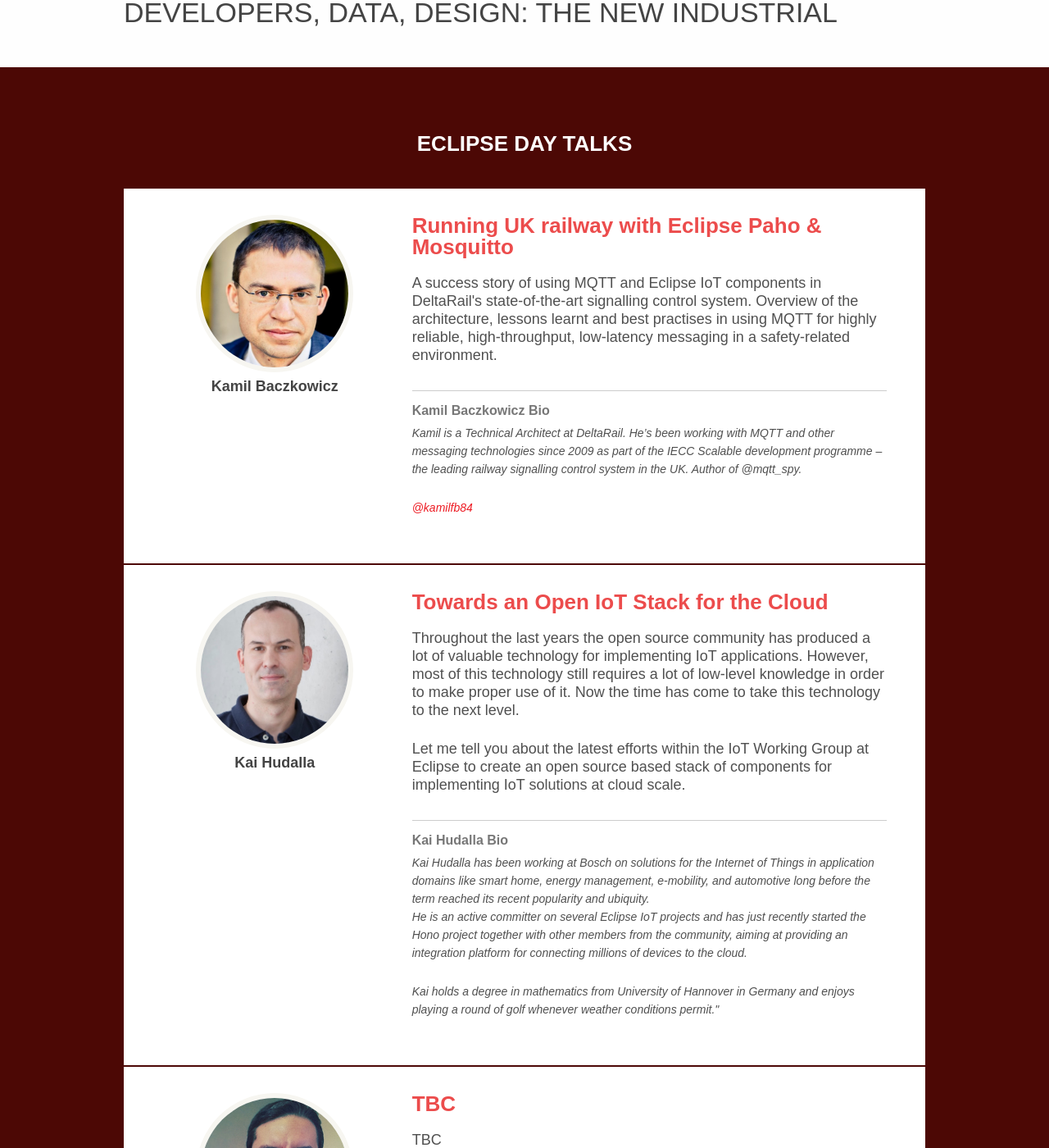
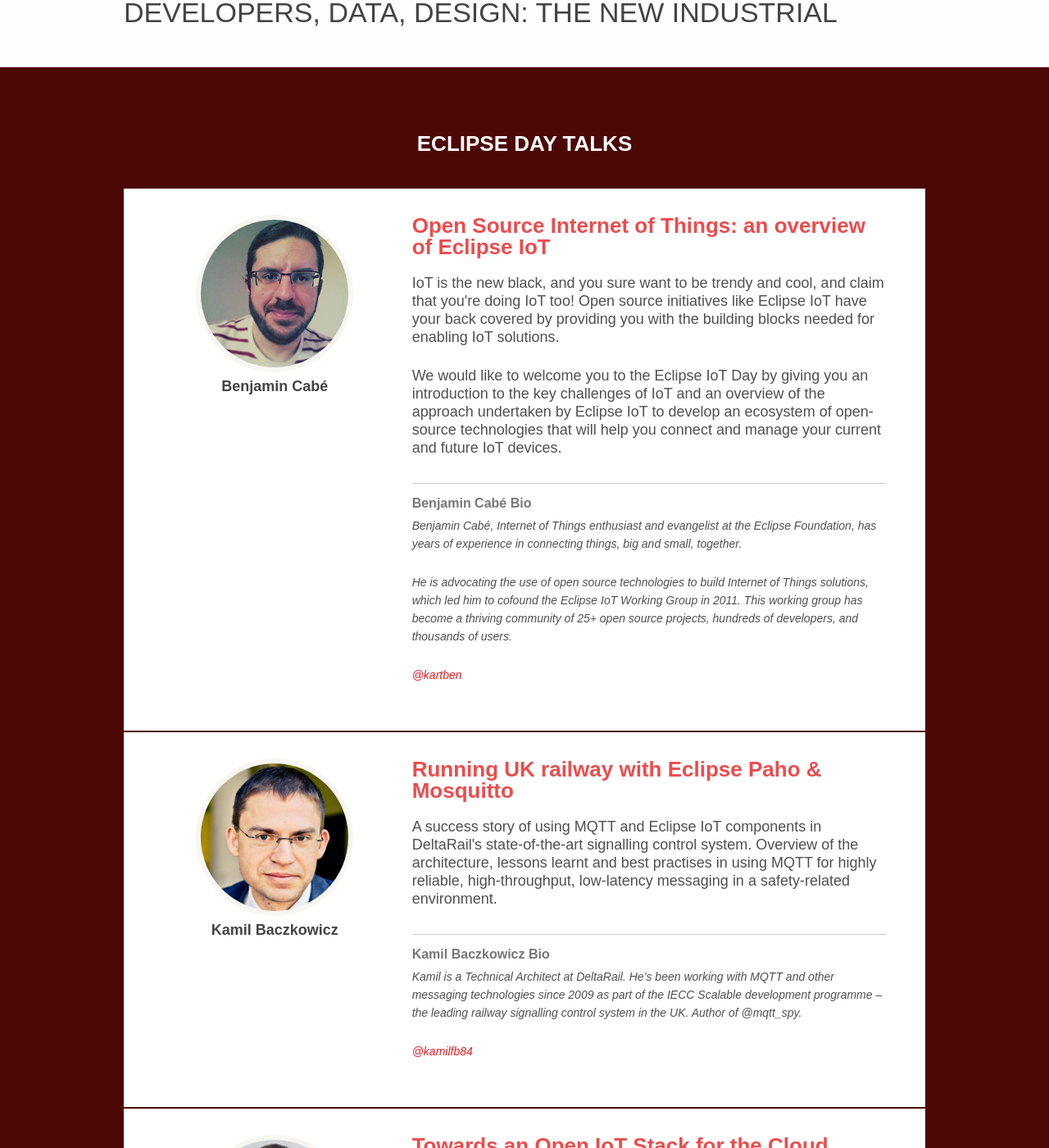
Before and after one commit to thingmonk/thingmonk.github.io, a Jekyll site: the page built from eclipse-day-talks.html, in a window 1280 px wide and 1400 px high, scrolled down 766 px. Shown: the whole window at 82% size. Built offline with Jekyll 4.4.1, drawn with Linux system fonts in a browser that asks for light colours; some of the changed text lies outside the part shown.

Commit message:
update eclipse day content

```diff
--- a/_data/eclipse_speakers.yml
+++ b/_data/eclipse_speakers.yml
@@ -1,3 +1,10 @@
+- name: Benjamin Cabé
+  photo: benjaminc.jpg
+  bio: Benjamin Cabé, Internet of Things enthusiast and evangelist at the Eclipse Foundation, has years of experience in connecting things, big and small, together. <p>He is advocating the use of open source technologies to build Internet of Things solutions, which led him to cofound the Eclipse IoT Working Group in 2011. This working group has become a thriving community of 25+ open source projects, hundreds of developers, and thousands of users.
+  talktitle: "Open Source Internet of Things: an overview of Eclipse IoT"
+  talkabstract: IoT is the new black, and you sure want to be trendy and cool, and claim that you're doing IoT too! Open source initiatives like Eclipse IoT have your back covered by providing you with the building blocks needed for enabling IoT solutions. <p>We would like to welcome you to the Eclipse IoT Day by giving you an introduction to the key challenges of IoT and an overview of the approach undertaken by Eclipse IoT to develop an ecosystem of open-source technologies that will help you connect and manage your current and future IoT devices.
+  twitter: kartben
+
 - name: Kamil Baczkowicz
   photo: kamilb.jpg
   bio: Kamil is a Technical Architect at DeltaRail. He’s been working with MQTT and other messaging technologies since 2009 as part of the IECC Scalable development programme – the leading railway signalling control system in the UK. Author of @mqtt_spy.
@@ -12,16 +19,9 @@
   talkabstract: Throughout the last years the open source community has produced a lot of valuable technology for implementing IoT applications. However, most of this technology still requires a lot of low-level knowledge in order to make proper use of it. Now the time has come to take this technology to the next level. <p>Let me tell you about the latest efforts within the IoT Working Group at Eclipse to create an open source based stack of components for implementing IoT solutions at cloud scale.
   twitter:
 
-- name: Benjamin Cabé
-  photo: benjaminc.jpg
-  bio: Benjamin Cabé, Internet of Things enthusiast and evangelist at the Eclipse Foundation, has years of experience in connecting things, big and small, together. <p>He is advocating the use of open source technologies to build Internet of Things solutions, which led him to cofound the Eclipse IoT Working Group in 2011. This working group has become a thriving community of 25+ open source projects, hundreds of developers, and thousands of users.
-  talktitle: TBC
-  talkabstract: TBC
-  twitter: kartben
-
 - name: Patrizia Gufler
   photo: patriziag.jpg
   bio: IoT Architect, IBM Watson IoT
-  talktitle: TBC
+  talktitle: Connecting Eclipse Kura to IBM Watson
   talkabstract: TBC
   twitter: pattygufler
```
